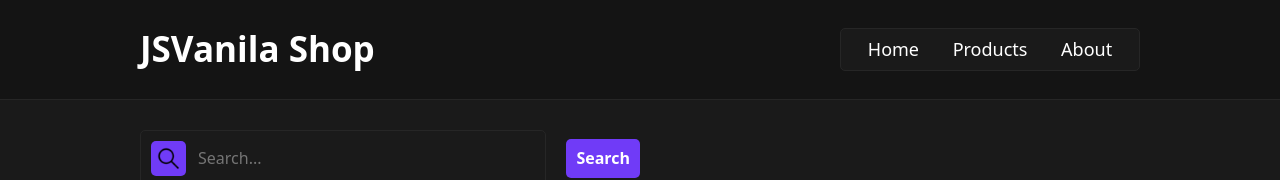
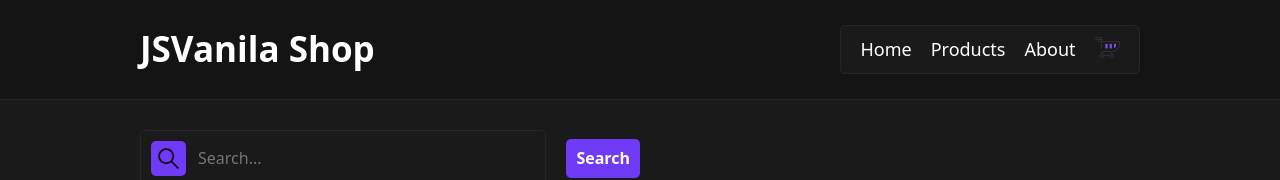
Before and after one commit to Carrisonn/E-commerce, a website built with Vite: page src/sections/products.html in a window 1280 px wide. Shown: the top 180 px of the page. Built offline with nearby package versions, Linux system fonts and the light colour scheme; no server answers.

Commit message:
cart icon in the navbar has been added

```diff
--- a/src/sections/products.html
+++ b/src/sections/products.html
@@ -21,6 +21,12 @@
         <a href="../../index.html" class="nav-link">Home</a>
         <a href="products.html" class="nav-link">Products</a>
         <a href="about.html" class="nav-link">About</a>
+        <div class="div-cart-image">
+          <a href="cart.html">
+            <img src="../icons/cart-icon.png" loading="lazy" alt="Cart Icon" title="Cart Icon" width="25px"
+              height="23px">
+          </a>
+        </div>
       </div>
     </div>
   </nav>
```
